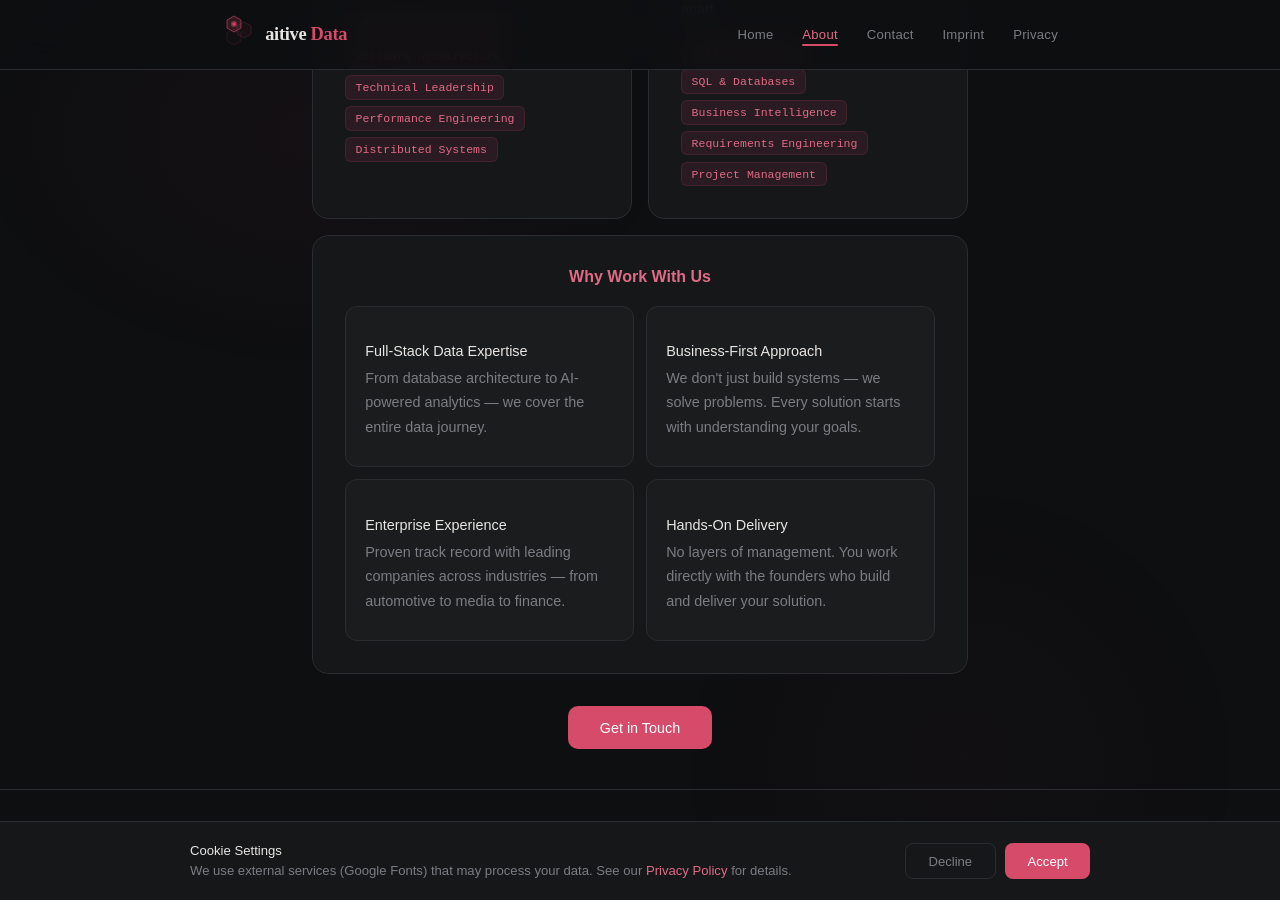
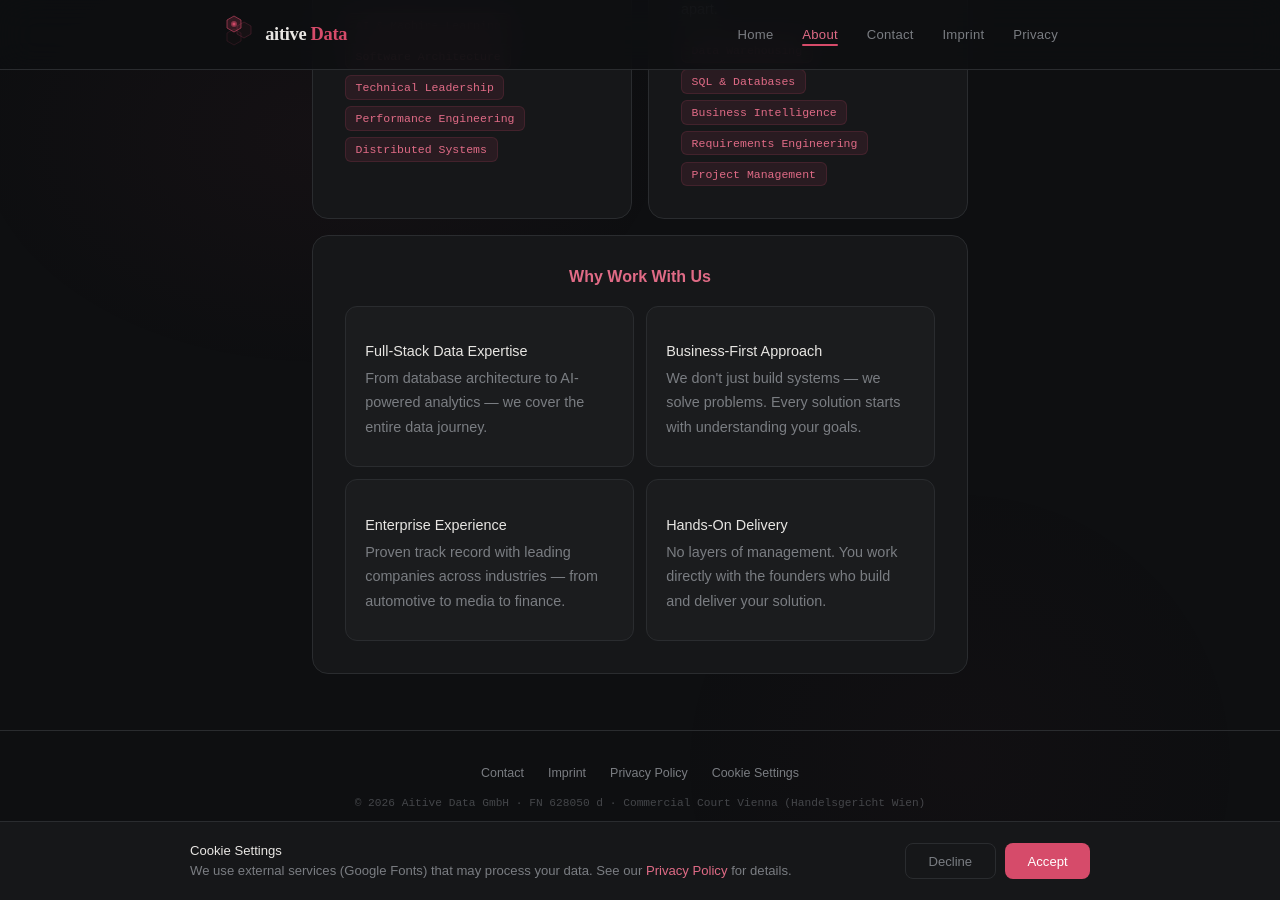
Before and after one commit to aitivedata/aitivedata.github.io, a Jekyll site: the page built from about.html, in a window 1280 px wide and 900 px high, scrolled down 890 px. Built offline with Jekyll 4.4.1, drawn with Linux system fonts in a browser that asks for light colours.

Commit message:
Remove CTA button from About page
Co-Authored-By: Claude Opus 4.6 (1M context) <noreply@anthropic.com>

```diff
--- a/about.html
+++ b/about.html
@@ -81,7 +81,3 @@ description: "Meet the team behind Aitive Data – Bernhard and Victoria Glück
     </div>
   </div>
 </div>
-
-<div style="text-align: center; margin-top: 2rem;">
-  <a href="{{ '/contact/' | relative_url }}" class="btn">Get in Touch</a>
-</div>
```
